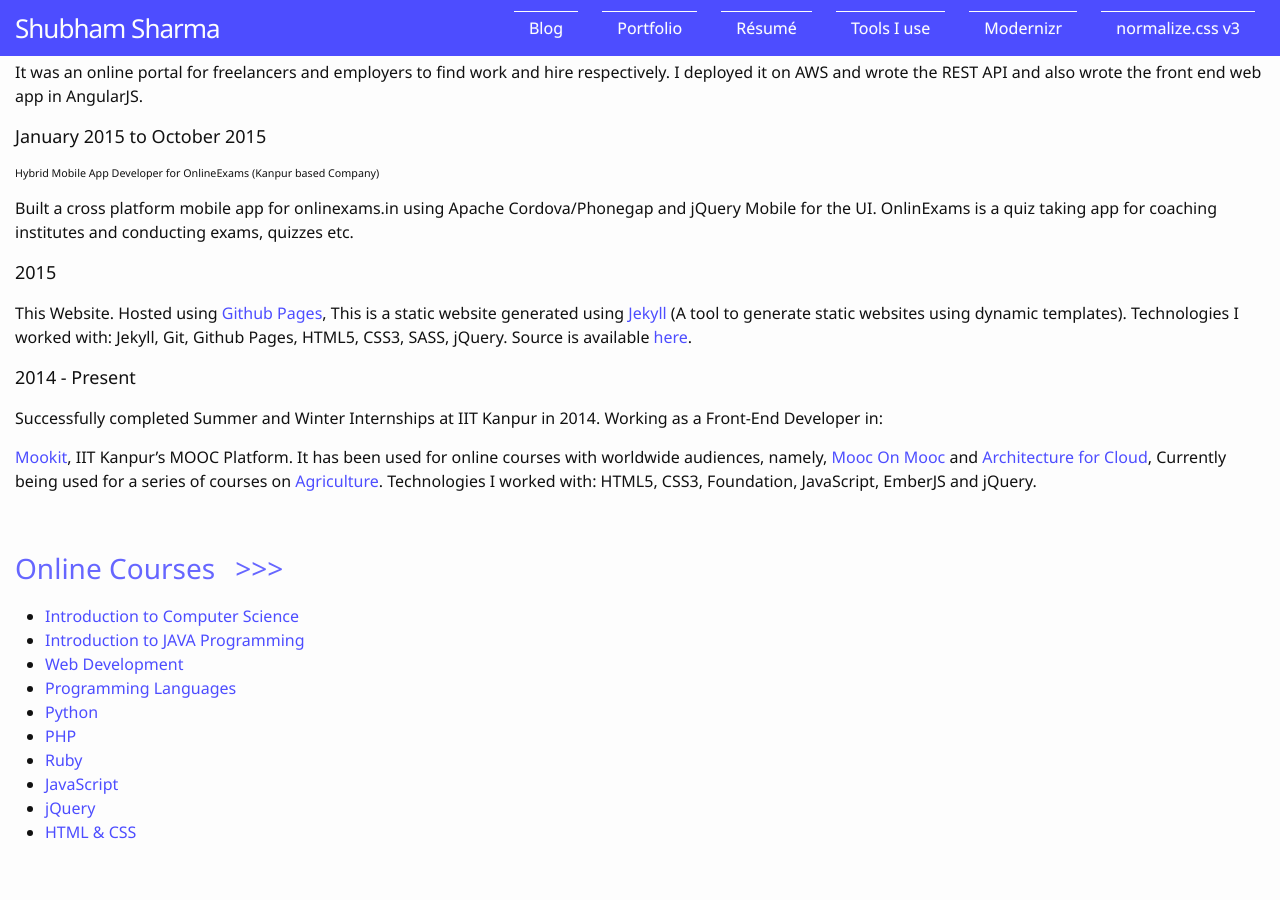
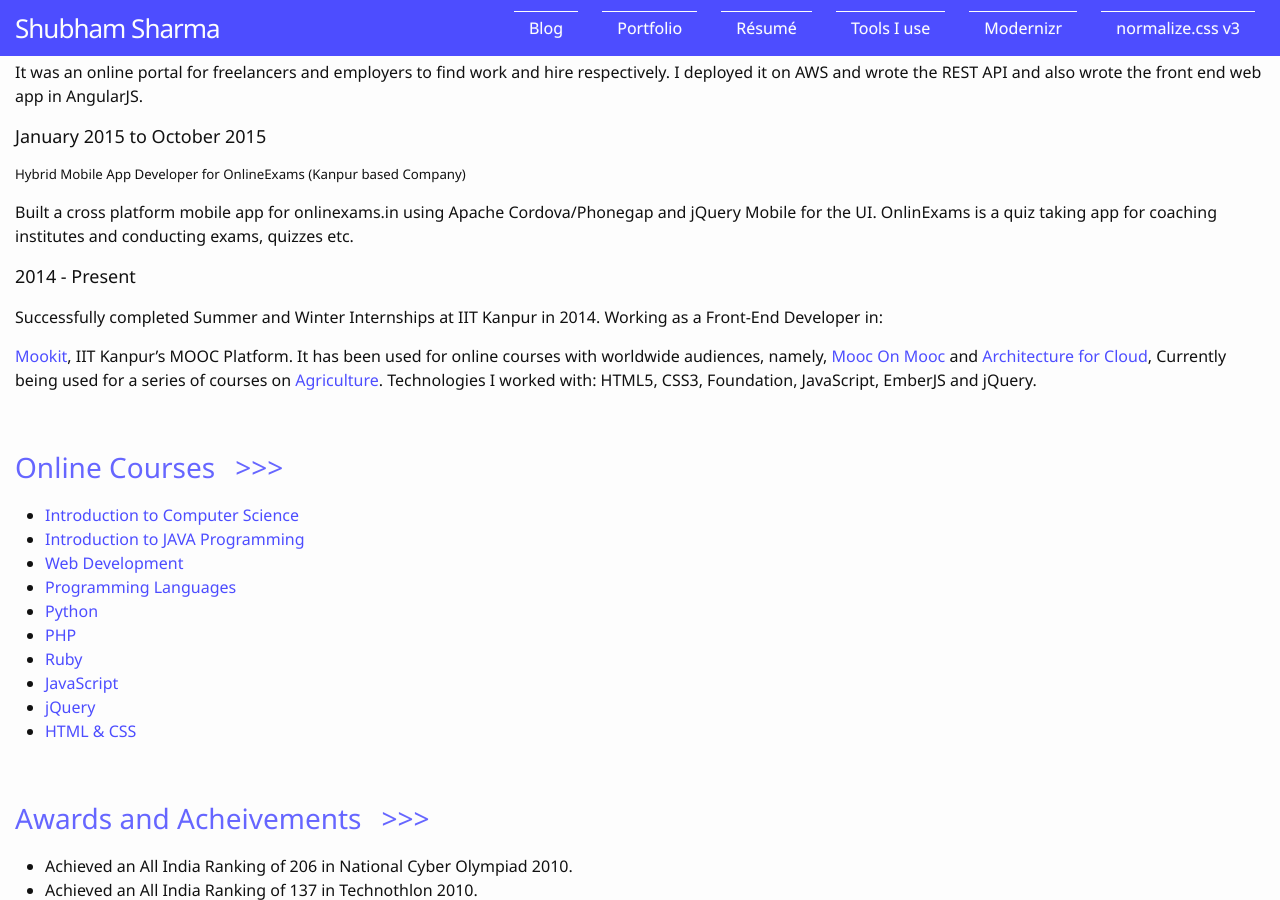
Before and after one commit to shubham1337/blog, a Jekyll site: the page built from resume.md, in a window 1280 px wide and 900 px high, scrolled down 1071 px. Built offline with Jekyll 4.4.1, drawn with Linux system fonts in a browser that asks for light colours.

Commit message:
Update resume.md

```diff
--- a/resume.md
+++ b/resume.md
@@ -50,14 +50,9 @@ It was an online portal for freelancers and employers to find work and hire resp
 
 
 #### January 2015 to October 2015
-###### Hybrid Mobile App Developer for OnlineExams (Kanpur based Company)
+##### Hybrid Mobile App Developer for OnlineExams (Kanpur based Company)
 
 Built a cross platform mobile app for onlinexams.in using Apache Cordova/Phonegap and jQuery Mobile for the UI. OnlinExams is a quiz taking app for coaching institutes and conducting exams, quizzes etc.
-
-
-#### 2015
-
-This Website. Hosted using [Github Pages](https://pages.github.com/), This is a static website generated using [Jekyll](http://jekyllrb.com/) (A tool to generate static websites using dynamic templates). Technologies I worked with: Jekyll, Git, Github Pages, HTML5, CSS3, SASS, jQuery. Source is available [here](https://github.com/shubham1337/shubham1337.github.io/).
 
 
 #### 2014 - Present
```
